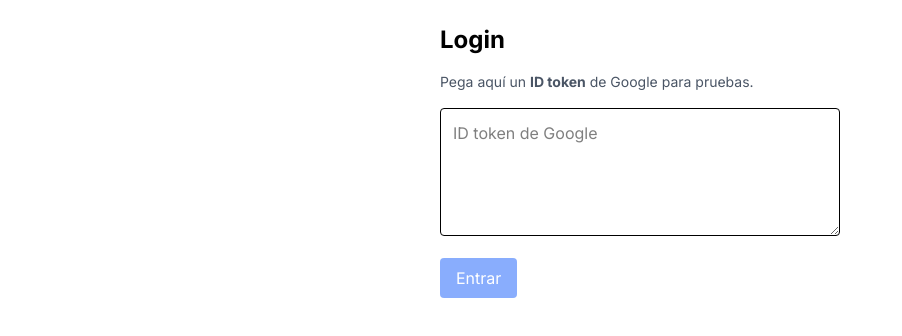
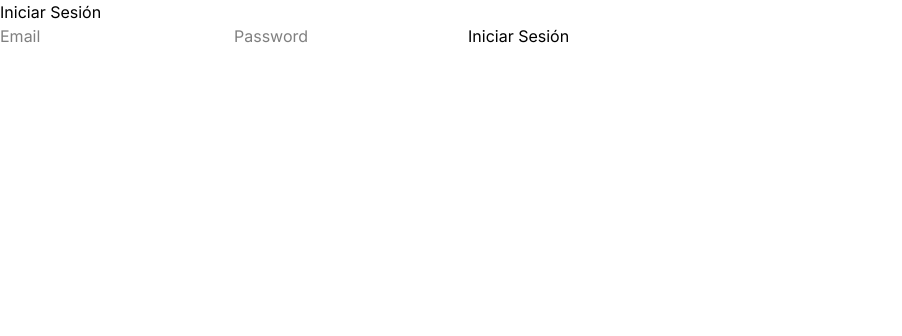
Before and after one commit to CePCCo-Asesores/backend_universal, a Next.js app in the folder frontend/: page /login in a window 1280 px wide. Shown: the top 336 px of the page, without its empty margins (0-902 px from the left). Built offline with nearby package versions, Linux system fonts and the light colour scheme.

Commit message:
Update page.tsx

```diff
--- a/frontend/app/login/page.tsx
+++ b/frontend/app/login/page.tsx
@@ -1,50 +1,48 @@
-'use client'
+'use client';
 
-import { useState } from 'react'
-import { useRouter, useSearchParams } from 'next/navigation'
+import { useSearchParams } from 'next/navigation';
+import { Suspense } from 'react';
 
-export default function LoginPage() {
-  const [token, setToken] = useState('')
-  const [loading, setLoading] = useState(false)
-  const [error, setError] = useState<string | null>(null)
-  const router = useRouter()
-  const sp = useSearchParams()
-  const redirect = sp.get('redirect') || '/neuroplan'
+// Componente que usa useSearchParams
+function LoginForm() {
+  const searchParams = useSearchParams();
 
-  const submit = async () => {
-    setLoading(true); setError(null)
-    try {
-      const r = await fetch('/api/auth/google', {
-        method: 'POST',
-        headers: { 'Content-Type': 'application/json' },
-        body: JSON.stringify({ token_google: token })
-      })
-      const j = await r.json()
-      if (!r.ok) throw new Error(j?.error || 'No se pudo autenticar')
-      router.push(redirect)
-    } catch (e: any) {
-      setError(e.message)
-    } finally {
-      setLoading(false)
-    }
-  }
+  // Tu lógica del componente login aquí
+  const error = searchParams.get('error');
+  const callbackUrl = searchParams.get('callbackUrl');
 
   return (
-    <main className="max-w-md mx-auto p-6 space-y-4">
-      <h1 className="text-2xl font-bold">Login</h1>
-      <p className="text-sm text-gray-600">Pega aquí un <strong>ID token</strong> de Google para pruebas.</p>
+    <div>
+      {error && (
+        <div className="error-message">
+          Error: {error}
+        </div>
+      )}
 
-      {error && <div className="p-3 rounded bg-red-100 text-red-800 text-sm">{error}</div>}
+      {/* Tu formulario de login */}
+      <form>
+        {/* Tus campos de login */}
+        <input type="email" placeholder="Email" />
+        <input type="password" placeholder="Password" />
+        <button type="submit">Iniciar Sesión</button>
+      </form>
 
-      <textarea
-        className="w-full h-32 p-3 border rounded"
-        placeholder="ID token de Google"
-        value={token}
-        onChange={(e) => setToken(e.target.value)}
-      />
-      <button onClick={submit} className="px-4 py-2 bg-blue-600 text-white rounded disabled:opacity-50" disabled={loading || !token.trim()}>
-        {loading ? 'Autenticando…' : 'Entrar'}
-      </button>
-    </main>
-  )
+      {callbackUrl && (
+        <input type="hidden" name="callbackUrl" value={callbackUrl} />
+      )}
+    </div>
+  );
 }
+
+// Página principal
+export default function LoginPage() {
+  return (
+    <div className="login-container">
+      <h1>Iniciar Sesión</h1>
+
+      <Suspense fallback={<div>Cargando...</div>}>
+        <LoginForm />
+      </Suspense>
+    </div>
+  );
+}
```
